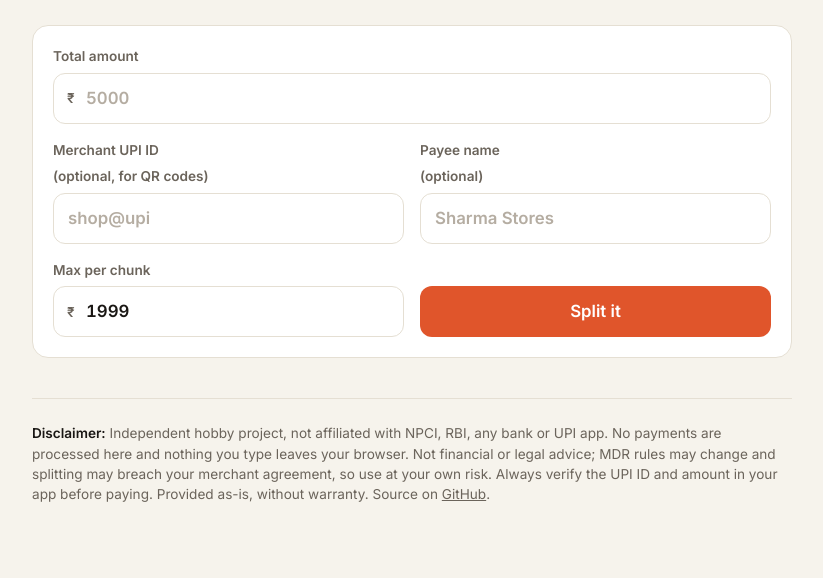
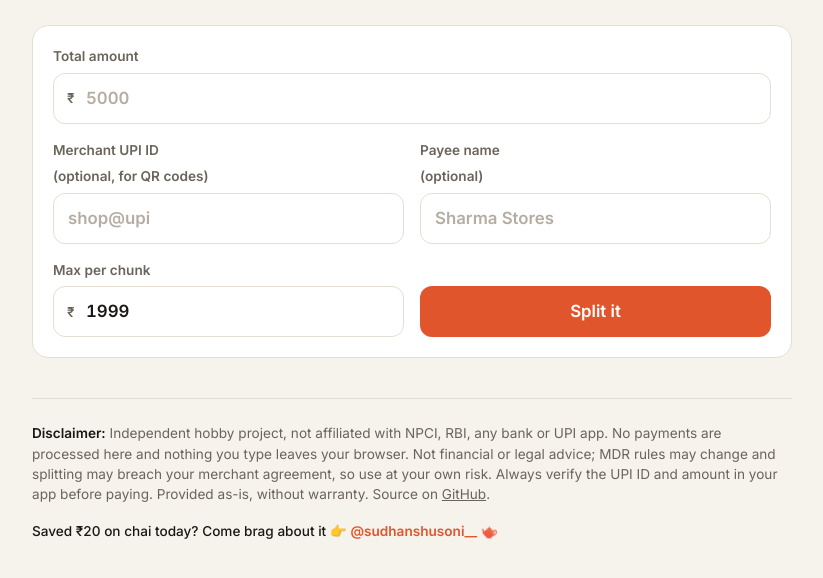
Before and after one commit to Sudhanshusoni45/split-upi-payment, a plain HTML site: page index.html in a window 1280 px wide. Shown: the part 196-774 px from the top of the page, without its empty margins (228-1051 px from the left). Drawn offline with nearby package versions, Linux system fonts and the light colour scheme.

Commit message:
Add Twitter byline after disclaimer
Co-Authored-By: Claude Fable 5.1 <noreply@anthropic.com>

```diff
--- a/index.html
+++ b/index.html
@@ -112,6 +112,9 @@
     .note { margin-top: 40px; padding-top: 24px; border-top: 1px solid var(--line); font-size: 0.85rem; color: var(--muted); }
     .note strong { color: var(--ink); font-weight: 600; }
     .note a { color: inherit; }
+    .byline { margin-top: 16px; padding-top: 0; border-top: 0; color: var(--ink); font-weight: 500; }
+    .byline a { color: var(--accent); font-weight: 600; text-decoration: none; }
+    .byline a:hover { text-decoration: underline; }
     .hidden { display: none; }
     .hint { font-size: 0.85rem; color: var(--muted); }
     .empty { text-align: center; color: var(--muted); padding: 32px; }
@@ -169,6 +172,7 @@
       Not financial or legal advice; MDR rules may change and splitting may breach your merchant agreement, so use at your own risk. Always verify the UPI ID and amount in your app before paying.
       Provided as-is, without warranty. Source on <a href="https://github.com/Sudhanshusoni45/split-upi-payment">GitHub</a>.
     </p>
+    <p class="note byline">Saved ₹20 on chai today? Come brag about it 👉 <a href="https://x.com/sudhanshusoni__" target="_blank" rel="noopener">@sudhanshusoni__</a> 🫖</p>
   </main>
 
   <script src="https://cdn.jsdelivr.net/npm/qrcode-generator@1.4.4/qrcode.js"></script>
```
